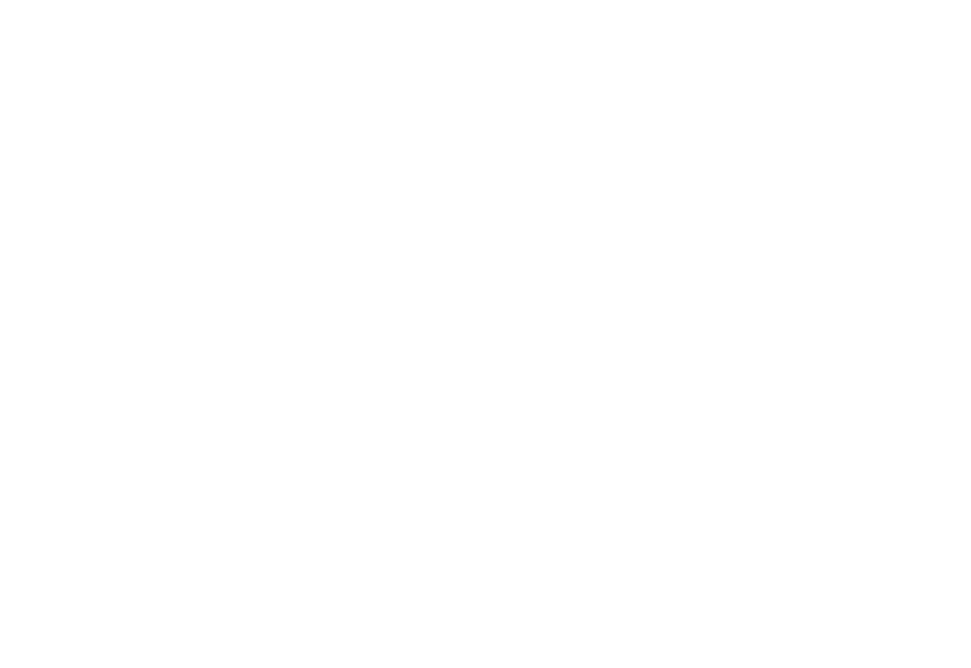
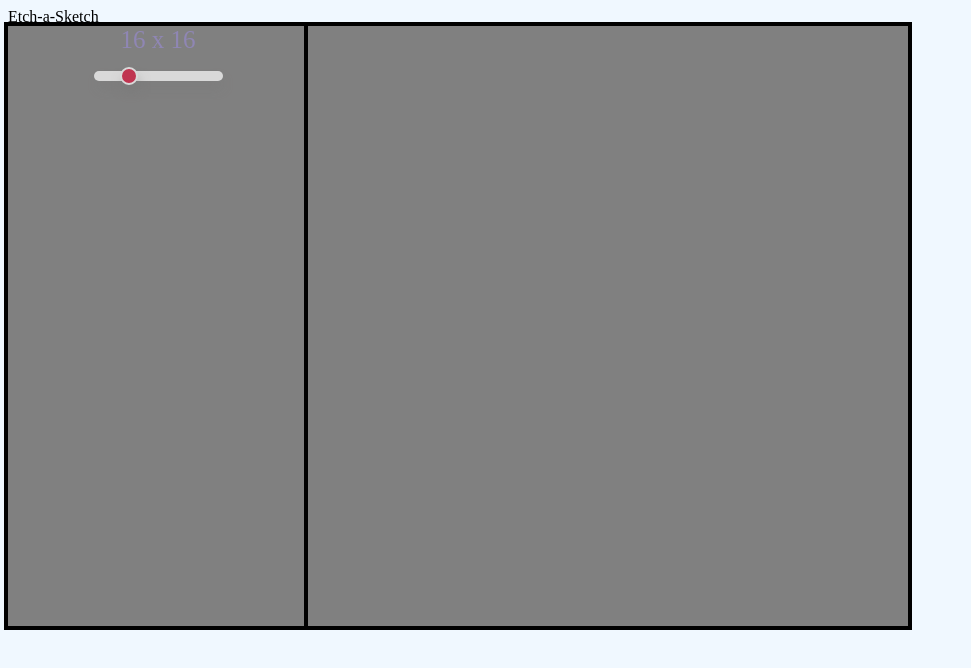
Before and after one commit to seank2401/Etch-a-Sketch, a plain HTML site: page index.html in a window 1280 px wide. Shown: the whole page, without its empty margins (0-971 px from the left). Drawn offline with Linux system fonts and the light colour scheme.

Commit message:
Add HTML frame, slider, function to add boxes

```diff
--- a/index.html
+++ b/index.html
@@ -4,11 +4,31 @@
     <meta charset="UTF-8" />
     <meta http-equiv="X-UA-Compatible" content="IE=edge" />
     <meta name="viewport" content="width=device-width, initial-scale=1.0" />
-     <script src="javascript.js" defer></script>
+    <script src="javascript.js" defer></script>
     <link rel="stylesheet" href="styles.css" />
     <title>Etch-a-Sketch</title>
   </head>
   <body>
-
+    <header>
+      <div id="title">Etch-a-Sketch</div>
+    </header>
+    <main id="main">
+      <div id="customization">
+        <div class="slider-container">
+          <div class="value-container">
+            <span id="demo">16 x 16</span>
+          </div>
+          <input
+            type="range"
+            min="1"
+            max="64"
+            value="16"
+            class="slider"
+            id="myRange"
+          />
+        </div>
+      </div>
+      <div id="etchContainer"></div>
+    </main>
   </body>
 </html>
--- a/javascript.js
+++ b/javascript.js
@@ -0,0 +1,33 @@
+var divAmount = 16;
+
+var sliderOutput = document.getElementById("demo");
+var slider = document.getElementById("myRange");
+var container = document.getElementById("etchContainer");
+
+slider.oninput = function () {
+  sliderOutput.innerHTML = this.value + " x " + this.value;
+};
+
+slider.onchange = function () {
+  divAmount = parseInt(this.value);
+  addBoxes();
+};
+
+function addBoxes() {
+  var totalDivs = Math.pow(divAmount, 2);
+  while (totalDivs > 0) {
+    var box = container.appendChild(document.createElement("div"));
+    console.log(600 / divAmount);
+    box.style.width = 100 / divAmount + "%";
+    box.style.height = 100 / divAmount + "%";
+    box.className = "box";
+    totalDivs--;
+  }
+}
+
+function generateRainbow() {
+  var r = Math.floor(Math.random() * 256);
+  var g = Math.floor(Math.random() * 256);
+  var b = Math.floor(Math.random() * 256);
+  return `rgb(${r},${g},${b})`;
+}
--- a/styles.css
+++ b/styles.css
@@ -0,0 +1,81 @@
+body {
+  background-color: aliceblue;
+}
+
+#main {
+  display: flex;
+  max-width: 1400px;
+  margin: 0 auto;
+}
+
+#etchContainer {
+  width: 600px;
+  height: 600px;
+  background-color: grey;
+  outline: 4px solid black;
+  display: flex;
+  flex-wrap: wrap;
+}
+
+.box {
+  width: 4px;
+  height: 4px;
+  outline: 1px solid black;
+}
+
+#customization {
+  width: 300px;
+  height: 600px;
+  background-color: grey;
+  outline: 4px solid black;
+  justify-self: center;
+}
+
+/* SLIDER BLOCKS */
+
+.slider-container {
+  width: 100%;
+  display: flex;
+  align-items: center;
+  justify-content: center;
+  flex-direction: column;
+}
+
+.value-container {
+  margin-bottom: 15px;
+}
+
+#demo {
+  color: rgb(143, 134, 180);
+  font-size: 25px;
+}
+
+.slider {
+  height: 10px;
+  transition: background 450ms ease-in;
+  -webkit-appearance: none;
+  border-radius: 15px;
+  box-shadow: 2px 8px 13px -3px rgba(116, 114, 114, 0.75);
+  -webkit-box-shadow: 2px 8px 13px -3px rgba(116, 114, 114, 0.75);
+  -moz-box-shadow: 2px 8px 13px -3px rgba(116, 114, 114, 0.75);
+  opacity: 0.7;
+  -webkit-transition: 0.2s;
+  transition: opacity 0.2s;
+}
+
+.slider:hover {
+  opacity: 1;
+}
+
+.slider::-webkit-slider-thumb {
+  cursor: pointer;
+  appearance: none;
+  height: 18px;
+  width: 18px;
+  background-color: crimson;
+  border-radius: 50%;
+  border: 2px solid rgb(255, 255, 255);
+  box-shadow: 2px 8px 13px -3px rgba(116, 114, 114, 0.75);
+  -webkit-box-shadow: 2px 8px 13px -3px rgba(116, 114, 114, 0.75);
+  -moz-box-shadow: 2px 8px 13px -3px rgba(116, 114, 114, 0.75);
+}
```
